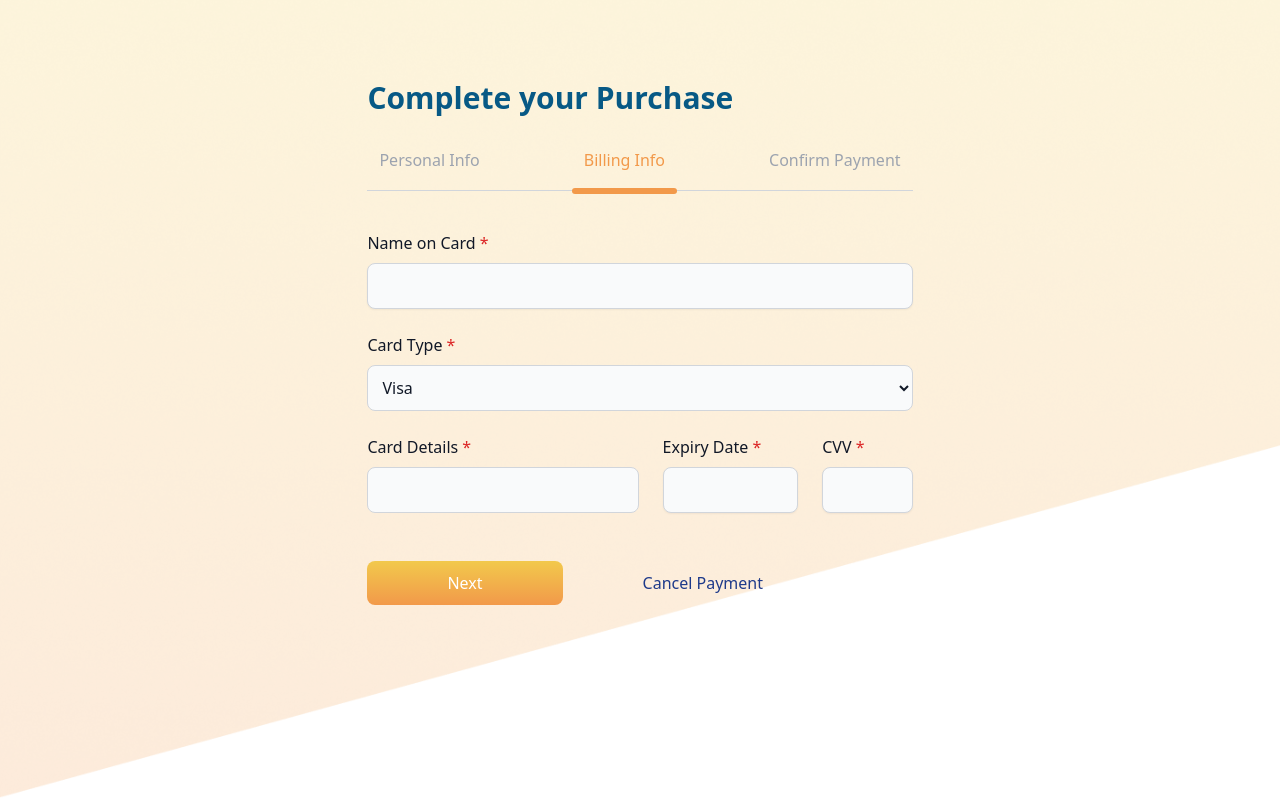
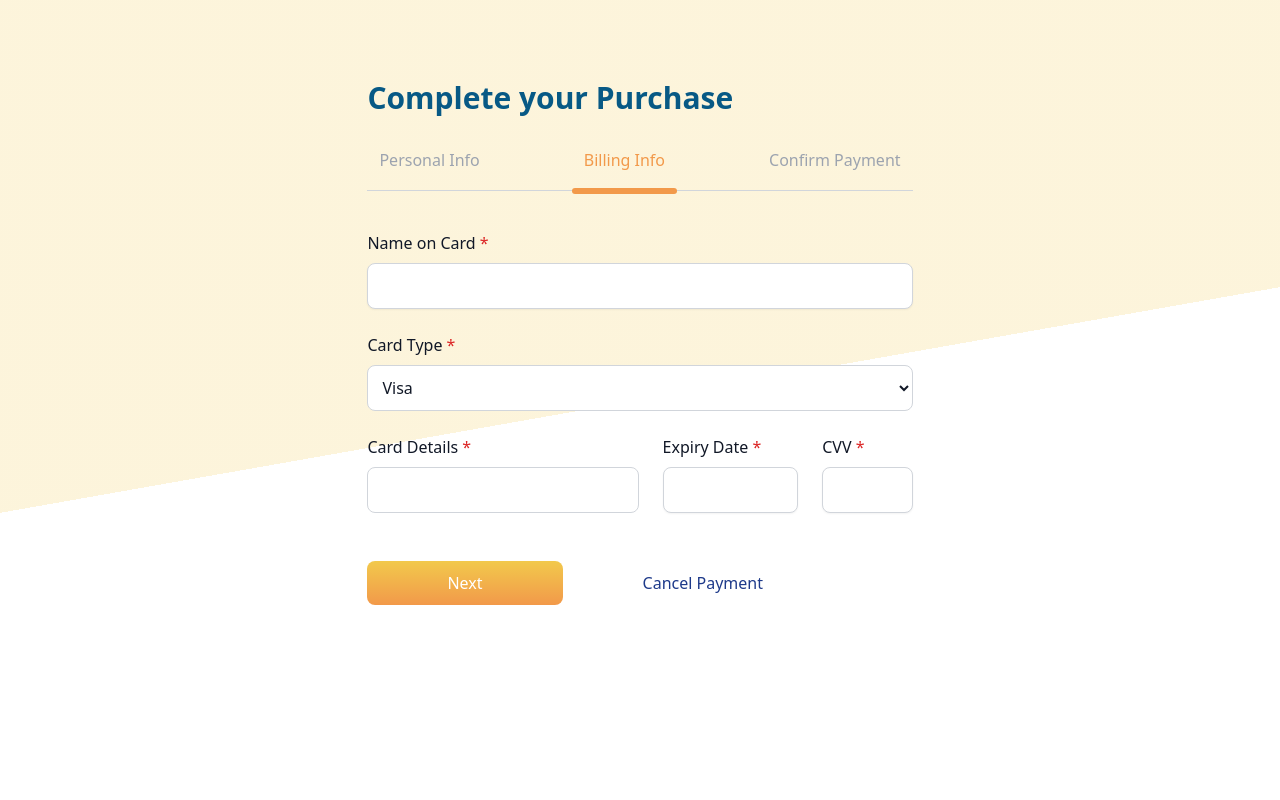
Before and after one commit to T-e-y-e/Payment-Flow, a React (Create React App) app: page /payment/personal-info in a window 1280 px wide. Both pictures are taken after typing "Sample", "name@example.com", "Sample", "Sample", "Sample" into the empty fields and a click on the button "Next". Built offline with nearby package versions, Linux system fonts and the light colour scheme; no server answers.

Commit message:
initial commit

```diff
--- a/src/App.css
+++ b/src/App.css
@@ -1,12 +1,9 @@
 .App {
   width: 100vw;
-  min-height: 100vh;
-  /* background: linear-gradient(-10deg, rgba(242, 201, 76, 0.2) 50%, rgba(242, 153, 74, 0.2) 50%); */
-  background-image: url('./assets/Vector\ 55.png');
-  background-repeat: no-repeat;
-  background-size: cover;
-  background-attachment: fixed;
+  height: 100vh;
   overflow-x: hidden;
+  overflow-y: scroll;
+  background: linear-gradient(170deg, rgba(242, 201, 76, 0.2) 50%, rgba(255, 255, 255) 50% 100%);
 }
 
 .btn{
--- a/src/components/BillingInfo.js
+++ b/src/components/BillingInfo.js
@@ -27,12 +27,12 @@ const BillingInfo = () => {
       <form>
       <div className="mb-6">
         <label htmlFor="name" className="block mb-2 font-medium text-gray-900">Name on Card <span className='text-red-600'>*</span></label>
-        <input type="text" id="name" className="shadow-sm bg-gray-50 border border-gray-300 text-gray-900 rounded-lg block w-full p-2.5 outline-0 focus:bg-gray-100"/>
+        <input type="text" id="name" className="shadow-sm bg-white border border-gray-300 text-gray-900 rounded-lg block w-full p-2.5 outline-0 focus:bg-gray-50"/>
       </div>
 
       <div className='mb-6'>
          <label htmlFor="card-type" className="block mb-2 font-medium text-gray-900">Card Type <span className='text-red-600'>*</span></label>
-         <select id="card-type" className="bg-gray-50 border border-gray-300 text-gray-900 rounded-lg block w-full p-2.5 outline-0 focus:bg-gray-100">
+         <select id="card-type" className="bg-white border border-gray-300 text-gray-900 rounded-lg block w-full p-2.5 outline-0 focus:bg-gray-50">
            <option value="CA">Visa</option>
            <option value="FR">Master</option>
            <option value="DE">Verve</option>
@@ -42,17 +42,17 @@ const BillingInfo = () => {
       <div className="flex justify-between gap-6 mb-6">
         <div className='w-6/12'>
             <label htmlFor="lg" className="block mb-2 font-medium text-gray-900">Card Details <span className='text-red-600'>*</span></label>
-            <input type="text" id="lg" className="bg-gray-50 border border-gray-300 text-gray-900 rounded-lg block w-full p-2.5 outline-0 focus:bg-gray-100"/>
+            <input type="text" id="lg" className="bg-white border border-gray-300 text-gray-900 rounded-lg block w-full p-2.5 outline-0 focus:bg-gray-50"/>
         </div>
 
         <div className="mb-6 w-3/12">
         <label htmlFor="address1" className="block mb-2 font-medium text-gray-900">Expiry Date <span className='text-red-600'>*</span></label>
-        <input type="text" id="address1" className="shadow-sm bg-gray-50 border border-gray-300 text-gray-900 rounded-lg block w-full p-2.5 outline-0 focus:bg-gray-100" />
+        <input type="text" id="address1" className="shadow-sm bg-white border border-gray-300 text-gray-900 rounded-lg block w-full p-2.5 outline-0 focus:bg-gray-50" />
       </div>
 
       <div className="mb-6 w-2/12">
         <label htmlFor="address2" className="block mb-2 font-medium text-gray-900">CVV <span className='text-red-600'>*</span></label>
-        <input type="text" id="address2" className="shadow-sm bg-gray-50 border border-gray-300 text-gray-900 rounded-lg block w-full p-2.5 outline-0 focus:bg-gray-100" />
+        <input type="text" id="address2" className="shadow-sm bg-white border border-gray-300 text-gray-900 rounded-lg block w-full p-2.5 outline-0 focus:bg-gray-50" />
       </div>
       </div>
 
--- a/src/components/PersonalInfo.js
+++ b/src/components/PersonalInfo.js
@@ -44,33 +44,33 @@ const cancel = () => {
     <form className='pb-20'>
       <div className="mb-8">
         <label htmlFor="name" className="block mb-2 font-medium text-gray-900">Name</label>
-        <input type="text" id="name" className="shadow-sm bg-gray-50 border border-gray-300 text-gray-900 rounded-lg block w-full p-2.5 outline-0 focus:bg-gray-100"/>
+        <input type="text" id="name" className="shadow-sm bg-white border border-gray-300 text-gray-900 rounded-lg block w-full p-2.5 outline-0 focus:bg-gray-50"/>
       </div>
 
       <div className="mb-8">
         <label htmlFor="email" className="block mb-2 font-medium text-gray-900">Email Address <span className='text-red-600'>*</span></label>
         <span className="block mb-2 text-sm font-medium text-gray-400">The purchase reciept would be sent to this address</span>
-        <input type="email" id="email" className="shadow-sm bg-gray-50 border border-gray-300 text-gray-900 rounded-lg block w-full p-2.5 outline-0 focus:bg-gray-100" required />
+        <input type="email" id="email" className="shadow-sm bg-white border border-gray-300 text-gray-900 rounded-lg block w-full p-2.5 outline-0 focus:bg-gray-50" required />
       </div>
 
       <div className="mb-8">
         <label htmlFor="address1" className="block mb-2 font-medium text-gray-900">Address 1</label>
-        <input type="text" id="address1" className="shadow-sm bg-gray-50 border border-gray-300 text-gray-900 rounded-lg block w-full p-2.5 outline-0 focus:bg-gray-100" />
+        <input type="text" id="address1" className="shadow-sm bg-white border border-gray-300 text-gray-900 rounded-lg block w-full p-2.5 outline-0 focus:bg-gray-50" />
       </div>
 
       <div className="mb-8">
         <label htmlFor="address2" className="block mb-2 font-medium text-gray-900">Address 2</label>
-        <input type="text" id="address2" className="shadow-sm bg-gray-50 border border-gray-300 text-gray-900 rounded-lg block w-full p-2.5 outline-0 focus:bg-gray-100" />
+        <input type="text" id="address2" className="shadow-sm bg-white border border-gray-300 text-gray-900 rounded-lg block w-full p-2.5 outline-0 focus:bg-gray-50" />
       </div>
 
       <div className="flex justify-between gap-6 mb-14">
         <div className='w-full md:w-3/5'>
             <label htmlFor="lg" className="block mb-2 font-medium text-gray-900">Local Government</label>
-            <input type="text" id="lg" className="bg-gray-50 border border-gray-300 text-gray-900 rounded-lg block w-full p-2.5 outline-0 focus:bg-gray-100"/>
+            <input type="text" id="lg" className="bg-white border border-gray-300 text-gray-900 rounded-lg block w-full p-2.5 outline-0 focus:bg-gray-50"/>
         </div>
         <div className='w-full md:w-2/5'>
          <label htmlFor="countries" className="block mb-2 font-medium text-gray-900">State</label>
-         <select id="countries" className="bg-gray-50 border border-gray-300 text-gray-900 rounded-lg block w-full p-2.5 outline-0 focus:bg-gray-100">
+         <select id="countries" className="bg-white border border-gray-300 text-gray-900 rounded-lg block w-full p-2.5 outline-0 focus:bg-gray-50">
            <option defaultValue={""}>Choose a state</option>
            { states && states.map((state) => {
               return (
```
